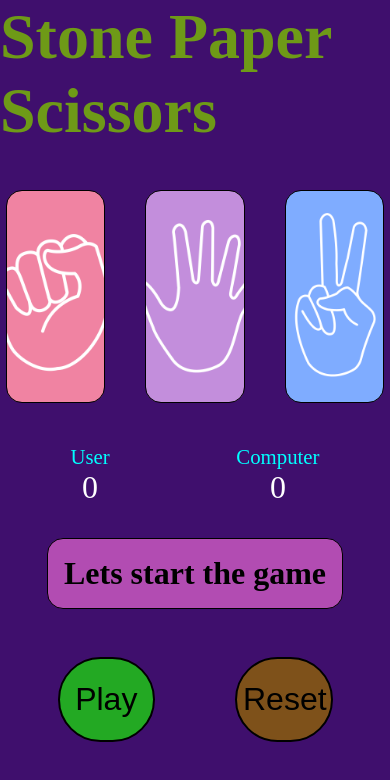
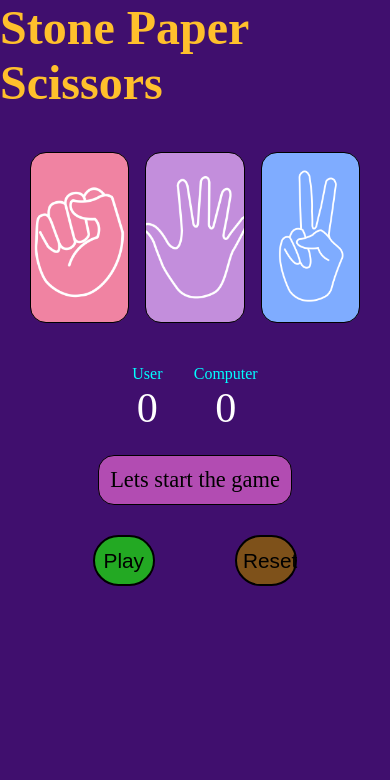
Before and after one commit to RitikRaj295/Stone-Paper-Scissor-Game, a plain HTML site: page index.html in a window 390 px wide. Drawn offline with Linux system fonts and the light colour scheme.

Commit message:
media query added

```diff
--- a/style.css
+++ b/style.css
@@ -2,7 +2,7 @@
     margin:0;
 }
 body{
-    background-color: rgb(63, 15, 109);
+    background-color: hwb(271 6% 57%);
     display: flex;
     flex-direction: column;
     justify-content: center;
@@ -116,3 +116,118 @@ button{
 .resetBtn{
     background-color: rgb(126, 81, 26);
 }
+
+
+@media  (max-width:600px ){
+   h1{
+    font-size: 3rem;
+    color: rgb(255, 192, 44);
+   }
+   body{
+    background-color: hwb(271 6% 57%);
+    display: flex;
+    flex-direction: column;
+    justify-content: center;
+    align-items: center;
+    font-size: 1.5rem;
+    user-select: none;
+}
+.images{
+    display: flex;
+    justify-content: center;
+    align-items: center;
+    gap: 1rem;
+    margin:5vh;
+    font-size: 0;
+}
+.images:hover{
+    cursor: pointer;
+}
+.img1:active,.img2:active,.img3:active{
+    opacity: .4;
+}
+
+.img1{
+    height:20vh;
+    width: 25vw;
+    background-image: url("./images/rock.png");
+    background-size: cover;
+    background-position: center;
+    border: 1.5px solid black;
+    border-radius: 1rem;
+
+}
+.img2{
+    height:20vh;
+    width: 25vw;
+    background-image: url("./images/paper.png");
+    background-size: cover;
+    background-position: center;
+    border: 1.5px solid black;
+    border-radius: 1rem;
+
+}
+.img3{
+    height:20vh;
+    width: 25vw;
+    background-image: url("./images/scissors.png");
+    background-size: cover;
+    background-position: center;
+    border: 1.5px solid black;
+    border-radius: 1rem;
+
+}
+
+.score{
+    color:white;
+    text-align: center;
+    display: flex;
+    justify-content: center;
+    align-items: center;
+    gap: 8vw;
+    font-size: 5vh;
+
+}
+#person1,#person2 {
+    color:aqua;
+    font-size: 1rem;
+}
+
+.msg{
+    margin: 1.4rem;
+    font-size: 1.4rem;
+    font-weight: normal;
+    border: 1px solid  black;
+    padding: .7rem;
+    border-radius: 1rem;
+    background-color: rgb(178, 76, 178);
+
+}
+
+
+.buttons{
+    display: flex;
+    justify-content: center;
+    align-items: center;
+    gap:5rem;
+    margin-top: .5rem;
+}
+.playBtn:active,.resetBtn:active{
+    opacity: .1;
+}
+
+button{
+    height: 6vh;
+    width: 16vw;
+    font-size: 1.3rem;
+    border: 2px solid black;
+    border-radius: 3rem;
+
+}
+
+.resetBtn{
+    background-color: rgb(126, 81, 26);
+}
+
+
+}
```
